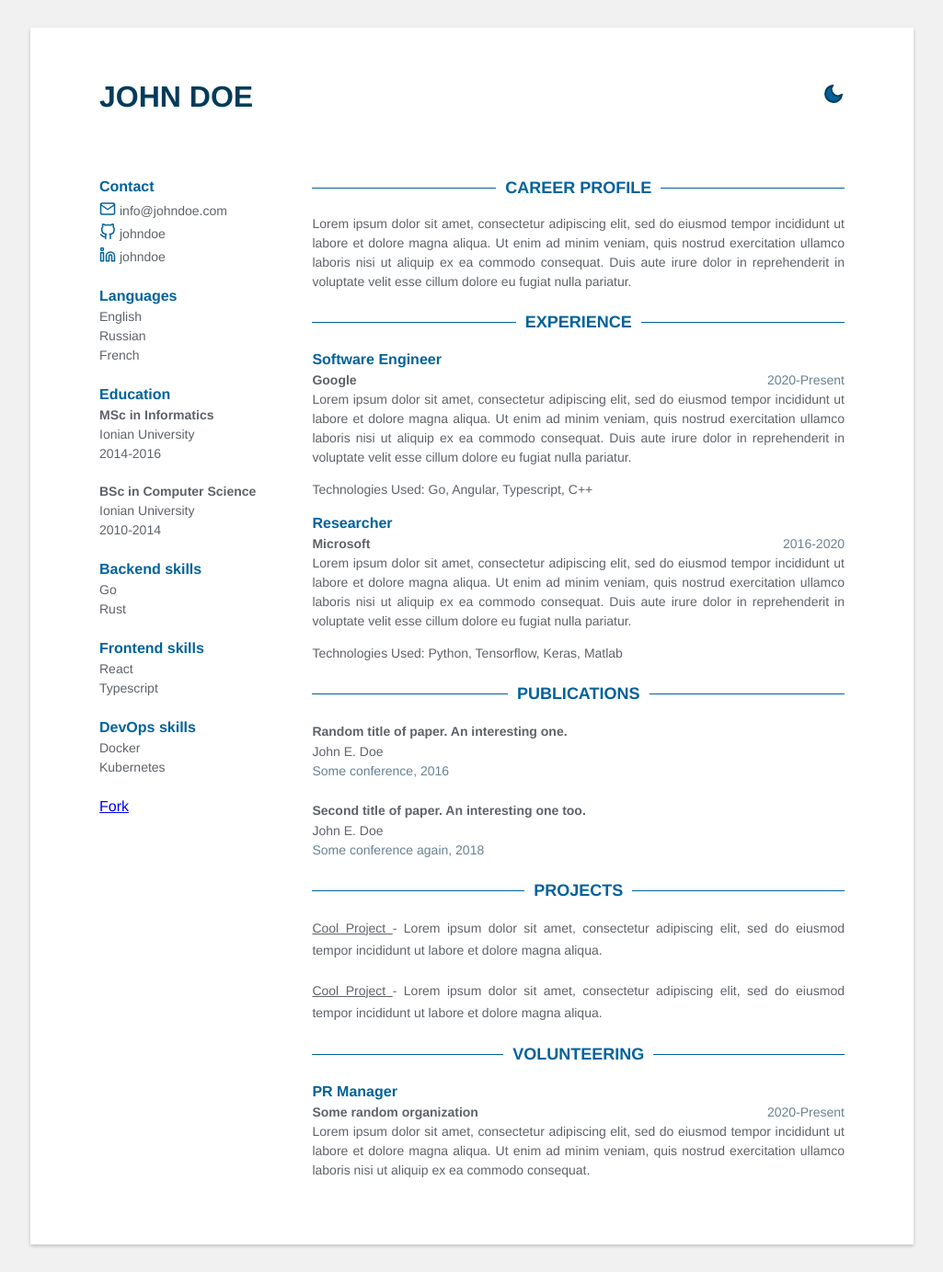
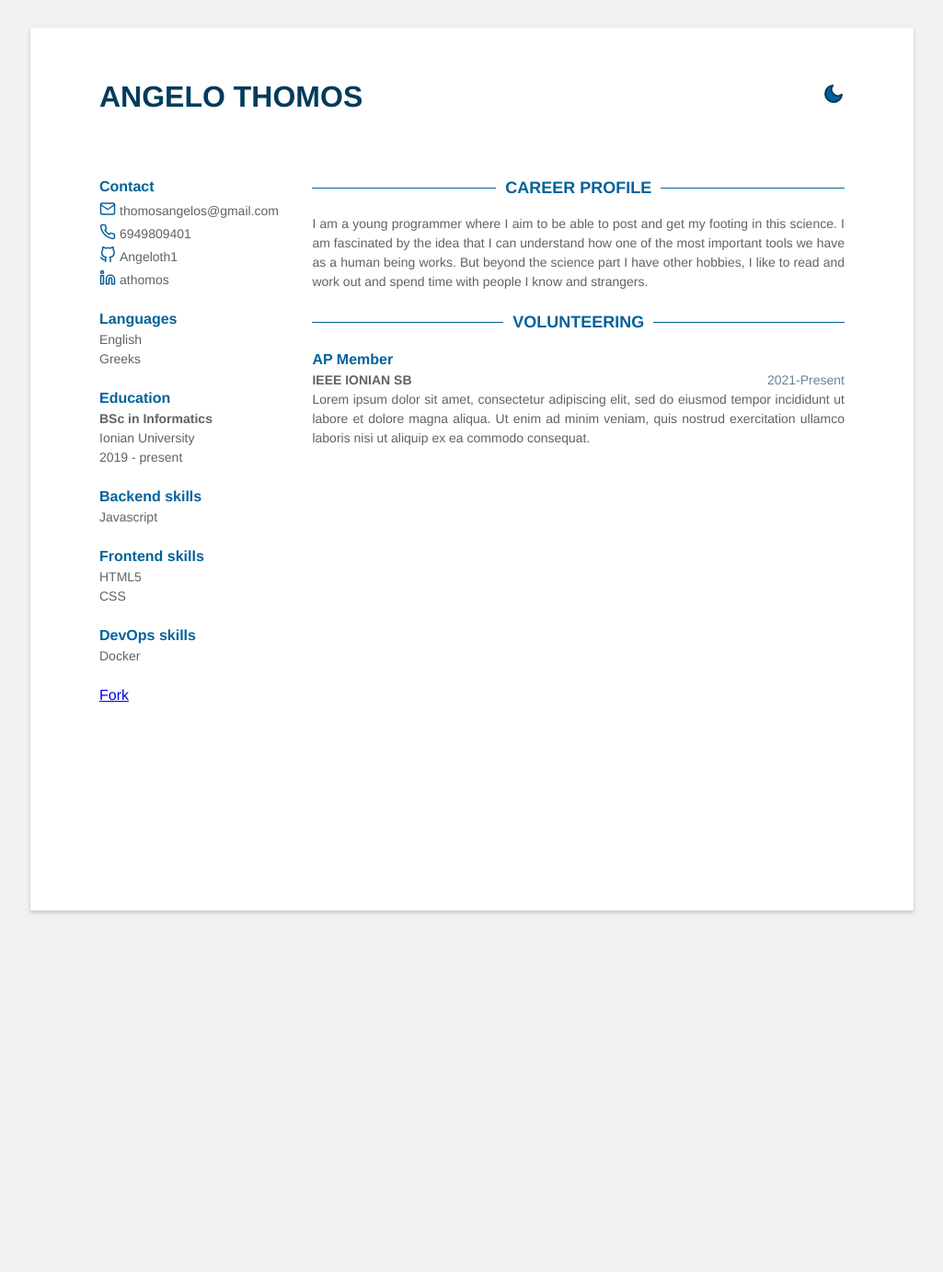
Before and after one commit to Stavrospanakakis/jekyll-cv, a Jekyll site: the page built from index.html, in a window 1280 px wide. Shown: the whole page at 92% size, without its empty margins (127-1152 px from the left). Built offline with Jekyll 4.4.1, drawn with Linux system fonts in a browser that asks for light colours; after the commit the page ends 1020 px from its top, so only the background shows below that.

Commit message:
Update data.yml

```diff
--- a/_data/data.yml
+++ b/_data/data.yml
@@ -1,104 +1,79 @@
-name: John Doe
+name: Angelo Thomos
 support_dark_mode: true
 fork: true
 
 # Sidebar
 contact:
-  email: info@johndoe.com
-  github: johndoe
-  linkedin: johndoe
-  phone:
+  email: thomosangelos@gmail.com
+  github: Angeloth1
+  linkedin: athomos
+  phone: 6949809401
   gitlab:
   twitter:
 
 languages:
   - idiom: English
-  - idiom: Russian
-  - idiom: French
+  - idiom: Greeks
 
 education:
-  - degree: MSc in Informatics
-    time: 2014-2016
-    university: Ionian University
-
-  - degree: BSc in Computer Science
-    time: 2010-2014
+  - degree: BSc in Informatics
+    time: 2019 - present
     university: Ionian University
 
 skills:
   - category: Backend
     skill:
-      - Go
-      - Rust
+      - Javascript
   - category: Frontend
     skill:
-      - React
-      - Typescript
+      - HTML5
+      - CSS
   - category: DevOps
     skill:
       - Docker
-      - Kubernetes
 
 # Profile
 profile: |
-  Lorem ipsum dolor sit amet, consectetur adipiscing elit, sed do eiusmod
-  tempor incididunt ut labore et dolore magna aliqua. Ut enim ad minim veniam,
-  quis nostrud exercitation ullamco laboris nisi ut aliquip ex ea commodo consequat.
-  Duis aute irure dolor in reprehenderit in voluptate velit esse cillum dolore eu
-  fugiat nulla pariatur.
+  I am a young programmer where I aim to be able to post and get my footing in this science.
+  I am fascinated by the idea that I can understand how one of the most important tools we have as a human being works.
+  But beyond the science part I have other hobbies,
+  I like to read and work out and spend time with people I know and strangers.
+
 # Experience
-experience:
-  - role: Software Engineer
-    time: 2020-Present
-    company: Google
+Seminars:
+  - webinar: Ethical-Hacking
+    company: Audax
+  - webinar: Responsive Web Design
+    company: freecodecamp
+  - webinar: Webpage Dev
+    company: Google (Grow Greek Tourism)
+
+
+#publications:
+#  - title: Random title of paper. An interesting one.
+#     link: "#"
+#     authors: John E. Doe
+#     conference: Some conference, 2016
+
+#   - title: Second title of paper. An interesting one too.
+#     link: "#"
+#    authors: John E. Doe
+#     conference: Some conference again, 2018
+
+#projects:
+ # - title:
+  #  link: #
+   # details: |
+  #- title:
+   # link: #
+    #details:
+
+# Volunteering
+volunteering:
+  - time: 2021-Present
+    role: AP Member
+    company: IEEE IONIAN SB
     details: |
       Lorem ipsum dolor sit amet, consectetur adipiscing elit, sed do eiusmod
       tempor incididunt ut labore et dolore magna aliqua. Ut enim ad minim veniam,
       quis nostrud exercitation ullamco laboris nisi ut aliquip ex ea commodo consequat.
-      Duis aute irure dolor in reprehenderit in voluptate velit esse cillum dolore eu
-      fugiat nulla pariatur.
-    technologies_used: |
-      Go, Angular, Typescript, C++
-
-  - role: Researcher
-    time: 2016-2020
-    company: Microsoft
-    details: |
-      Lorem ipsum dolor sit amet, consectetur adipiscing elit, sed do eiusmod
-      tempor incididunt ut labore et dolore magna aliqua. Ut enim ad minim veniam,
-      quis nostrud exercitation ullamco laboris nisi ut aliquip ex ea commodo consequat.
-      Duis aute irure dolor in reprehenderit in voluptate velit esse cillum dolore eu
-      fugiat nulla pariatur.
-    technologies_used: |
-      Python, Tensorflow, Keras, Matlab
-publications:
-  - title: Random title of paper. An interesting one.
-    link: "#"
-    authors: John E. Doe
-    conference: Some conference, 2016
-
-  - title: Second title of paper. An interesting one too.
-    link: "#"
-    authors: John E. Doe
-    conference: Some conference again, 2018
-
-projects:
-  - title: Cool Project
-    link: #
-    details: |
-      Lorem ipsum dolor sit amet, consectetur adipiscing elit, sed do eiusmod
-      tempor incididunt ut labore et dolore magna aliqua.
-  - title: Cool Project
-    link: #
-    details: |
-      Lorem ipsum dolor sit amet, consectetur adipiscing elit, sed do eiusmod
-      tempor incididunt ut labore et dolore magna aliqua.
-# Volunteering
-volunteering:
-  - time: 2020-Present
-    role: PR Manager
-    company: Some random organization
-    details: |
-      Lorem ipsum dolor sit amet, consectetur adipiscing elit, sed do eiusmod
-      tempor incididunt ut labore et dolore magna aliqua. Ut enim ad minim veniam,
-      quis nostrud exercitation ullamco laboris nisi ut aliquip ex ea commodo consequat.
```
